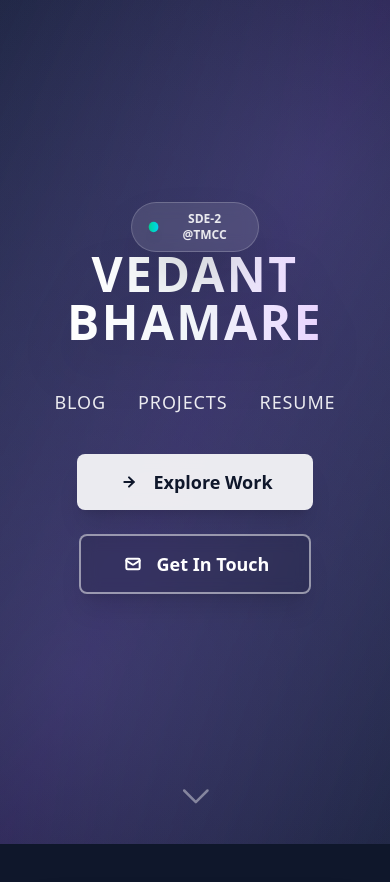
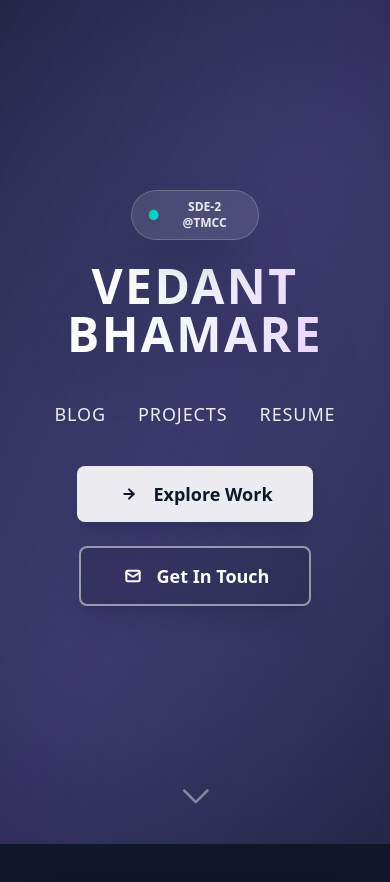
Before and after one commit to vedantbhamare-11/Portfolio-nextjs, a Next.js app: page / in a window 390 px wide. Shown: the top 882 px of the page. Built offline with nearby package versions, Linux system fonts and the light colour scheme.

Commit message:
resolved the badge positioning bug

```diff
--- a/src/components/Header.tsx
+++ b/src/components/Header.tsx
@@ -30,7 +30,7 @@ const Header = () => {
         {/* Name Container - Always Perfectly Centered */}
         <div className="relative inline-block mb-8">
           <motion.h1
-            className="text-5xl md:text-7xl font-bold uppercase tracking-wider bg-gradient-to-r from-white via-slate-100 to-purple-200 bg-clip-text text-transparent drop-shadow-2xl"
+            className="text-5xl mt-6 lg:mt-0 md:text-7xl font-bold uppercase tracking-wider bg-gradient-to-r from-white via-slate-100 to-purple-200 bg-clip-text text-transparent drop-shadow-2xl"
             initial={{ opacity: 0, y: 100 }}
             animate={{ opacity: 1, y: 0 }}
             transition={{ duration: 1, ease: "easeOut", delay: 0.4 }}
@@ -116,7 +116,7 @@ const Header = () => {
               variant="outline"
               size="lg"
               asChild
-              className="group relative border-white/50 bg-black/10 backdrop-blur-sm text-white hover:bg-white/20 hover:border-white hover:shadow-2xl hover:shadow-cyan-500/20 hover:shadow-purple-500/10 text-lg px-10 py-7 font-semibold transition-all duration-500 border-2 shadow-xl"
+              className="group relative border-white/50 bg-black/10 backdrop-blur-sm text-white hover:bg-white/20 hover:border-white hover:shadow-2xl hover:shadow-purple-500/10 text-lg px-10 py-7 font-semibold transition-all duration-500 border-2 shadow-xl"
             >
               <Link href="#connect" className="flex items-center gap-3">
                 <motion.div
@@ -130,7 +130,7 @@ const Header = () => {
                   <Mail className="w-5 h-5 text-white" strokeWidth={3} />
                 </motion.div>
                 <span>Get In Touch</span>
-                <motion.span className="absolute inset-0 border-2 border-current opacity-0 group-hover:opacity-100 transition-opacity duration-500 -inset-1 rounded-lg -z-10" />
+                <motion.span className="absolute inset-0 border-2 border-current opacity-0 group-hover:opacity-100 transition-opacity duration-500 rounded-lg -z-10" />
               </Link>
             </Button>
           </motion.div>
--- a/src/components/Navbar.tsx
+++ b/src/components/Navbar.tsx
@@ -40,7 +40,7 @@ const Navbar = () => {
         </Link>
 
         <Link
-          href="https://drive.google.com/file/d/1OU9eLtkcMf2CPwmSkAh2ZqGSbaVpjJ0i/view?usp=sharing"
+          href="https://drive.google.com/file/d/1h2DgXb8iR2iWHbY7TpNr55jSS-WJ1LHQ/view?usp=sharing"
           target="_blank"
           rel="noopener noreferrer"
           className="group relative text-lg lg:text-xl font-medium uppercase tracking-wider text-white/90 hover:text-white transition-all duration-300"
```
